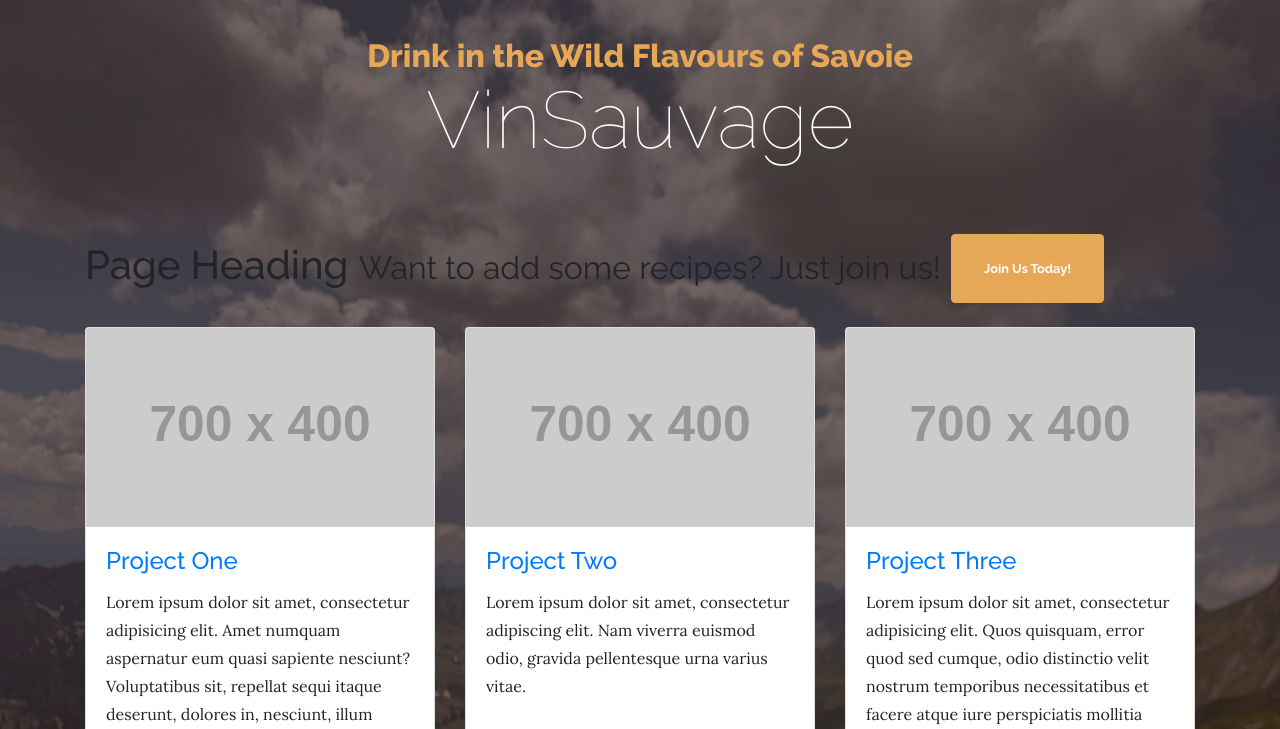
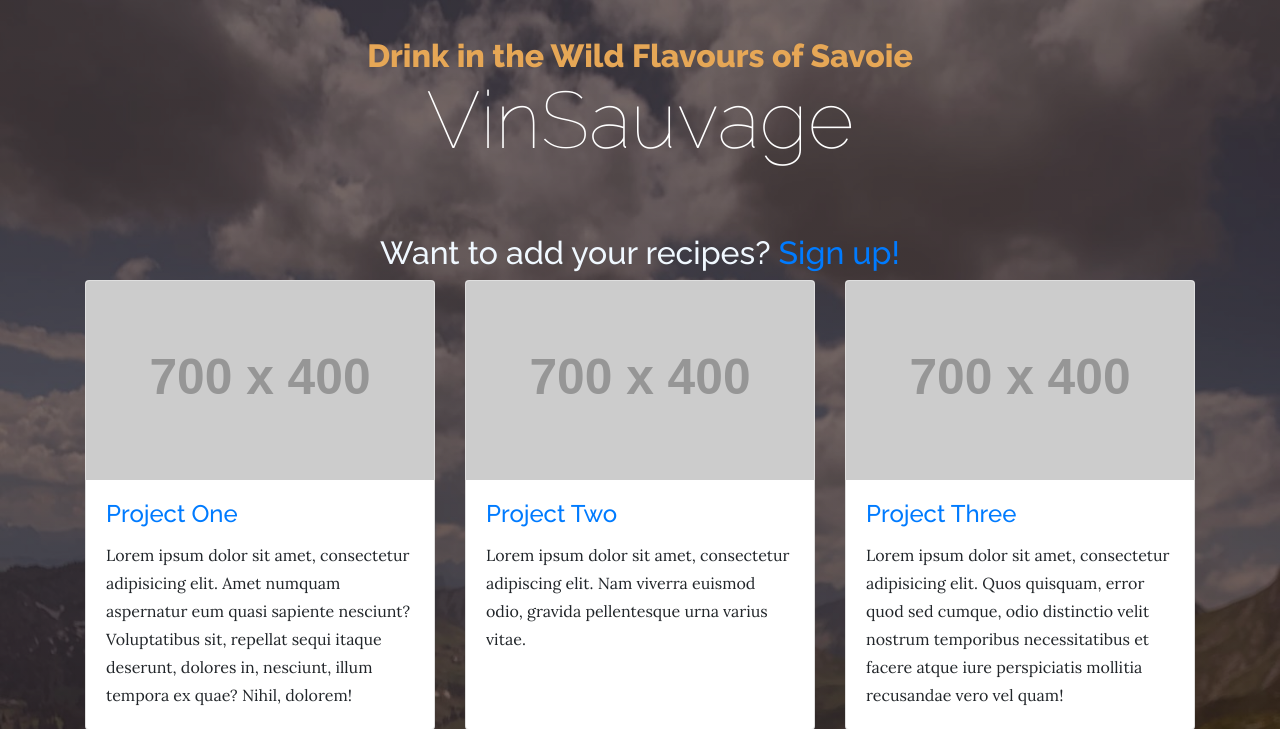
Before and after one commit to Code-Institute-Submissions/vin_sauvage_ms3, a Flask app: page /recipes in a window 1280 px wide. Shown: the part 56-785 px from the top of the page. Run offline with Flask 2, Linux system fonts and the light colour scheme; grey boxes labelled with a size stand in for pictures from a placeholder-image service; some libraries are stand-ins or nearby versions.

Commit message:
styling of pages html and css

```diff
--- a/static/css/business-casual.css
+++ b/static/css/business-casual.css
@@ -97,10 +97,17 @@ p {
 #mainNav .navbar-nav .nav-item .nav-link {
   color: rgba(255, 255, 255, 0.7);
   font-weight: 800;
+
 }
-#e6a756
+
 #mainNav .navbar-nav .nav-item.active .nav-link {
   color: #e6a756;
+}
+
+/* styles navbar menu button for smaller displays*/
+.navbar-light .navbar-toggler {
+    border-color: rgba(234, 185, 0, 0.5);
+    color: rgb(234, 185, 0);
 }
 
 @media (min-width: 992px) {
--- a/static/css/recipes.css
+++ b/static/css/recipes.css
@@ -1,3 +1,32 @@
+/*restyles heading*/
+.recipes-heading {
+    display: flex;
+    flex-direction: column !important;
+    justify-content: center;
+    align-items: center;
+    color: aliceblue;
+}
+
+/*adds sign up link*/
+.recipe-sign-up a {
+    color: aliceblue;
+    text-decoration: none;
+}
+
+.recipe-sign-up a:hover {
+    text-decoration: none !important;
+}
+
+.recipe-sign-up a:hover {
+    color: #0056b3;
+    text-decoration: none;
+}
+
+a:hover {
+    color: #0056b3;
+    text-decoration: none;
+}
+
 small {
     color: rgba(255, 255, 255, 0.7);
 }
--- a/templates/base.html
+++ b/templates/base.html
@@ -37,7 +37,7 @@
         <a class="navbar-brand" href="{{ url_for('index') }}">VinSauvage</a>
         <button class="navbar-toggler navbar-toggler-right" type="button" data-toggle="collapse" data-target="#navbarResponsive" aria-controls="navbarResponsive" aria-expanded="false" aria-label="Toggle navigation">
             Menu
-            <i class="fas fa-bars"></i>
+            <i class="fa fa-bars"></i>
         </button>
         <div class="collapse navbar-collapse" id="navbarResponsive">
             <ul class="navbar-nav ml-auto">
--- a/templates/recipes.html
+++ b/templates/recipes.html
@@ -1,16 +1,15 @@
 {% extends 'base.html' %} {% block content %}
 
 <head>
-    <!--<link rel="stylesheet" href="{{ url_for('static', filename='css/recipes.css') }}" type="text/css" />-->
+    <link rel="stylesheet" href="{{ url_for('static', filename='css/recipes.css') }}" type="text/css" />
 </head>
 
 <div class="container">
 
     <!-- Page Heading -->
-    <h1 class="my-4">Page Heading
-        <small >Want to add some recipes? Just join us!</small>
-        <a class="btn btn-primary btn-xl" href="{{ url_for('register') }}">Join Us Today!</a>
-    </h1>
+    <div class="recipes-heading">
+        <div><h2><a>Want to add your recipes? <a class="recipe-sign-up" href="{{ url_for('register') }}">Sign up!</a></h2></div>
+    </div>
 
     <div class="row">
         <div class="col-lg-4 col-sm-6 mb-4">
```
Also changed, not shown: static/css/register.css (+8 -3 lines), templates/register.html (+3 -4 lines).
